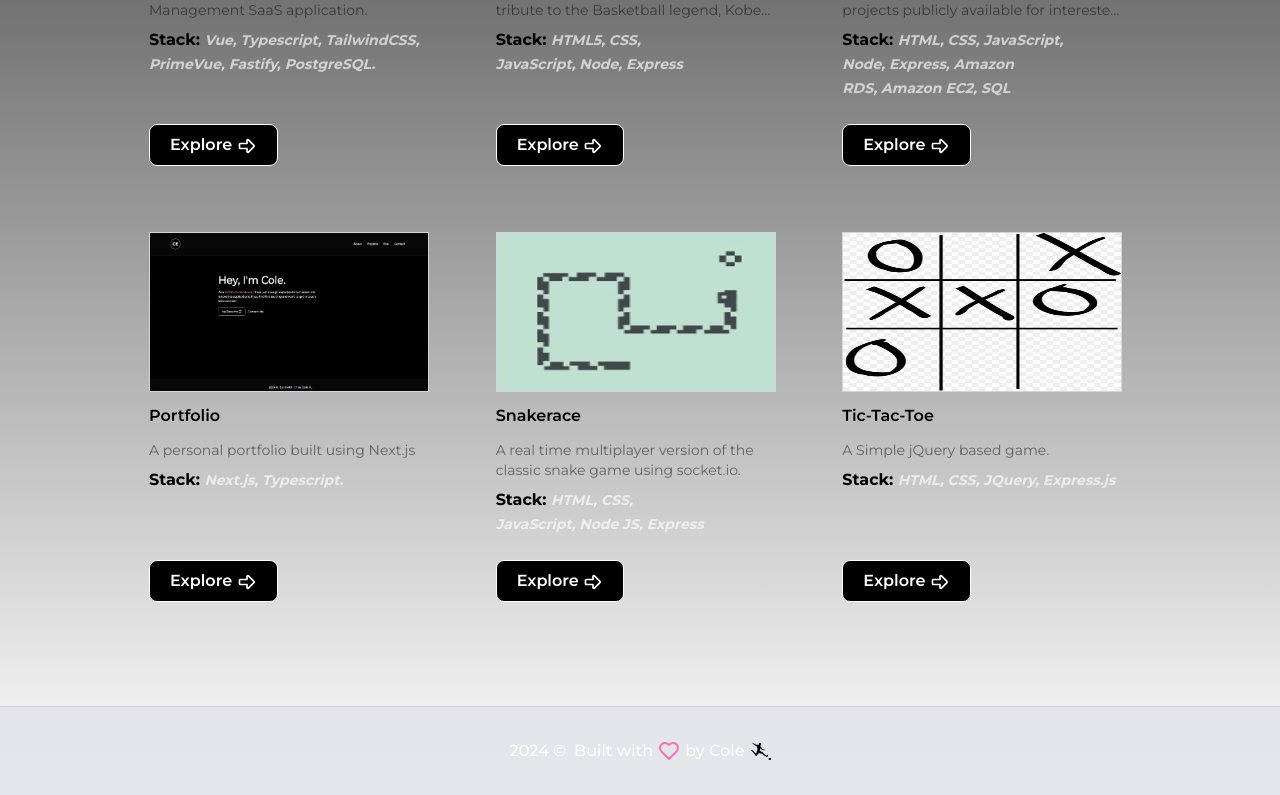
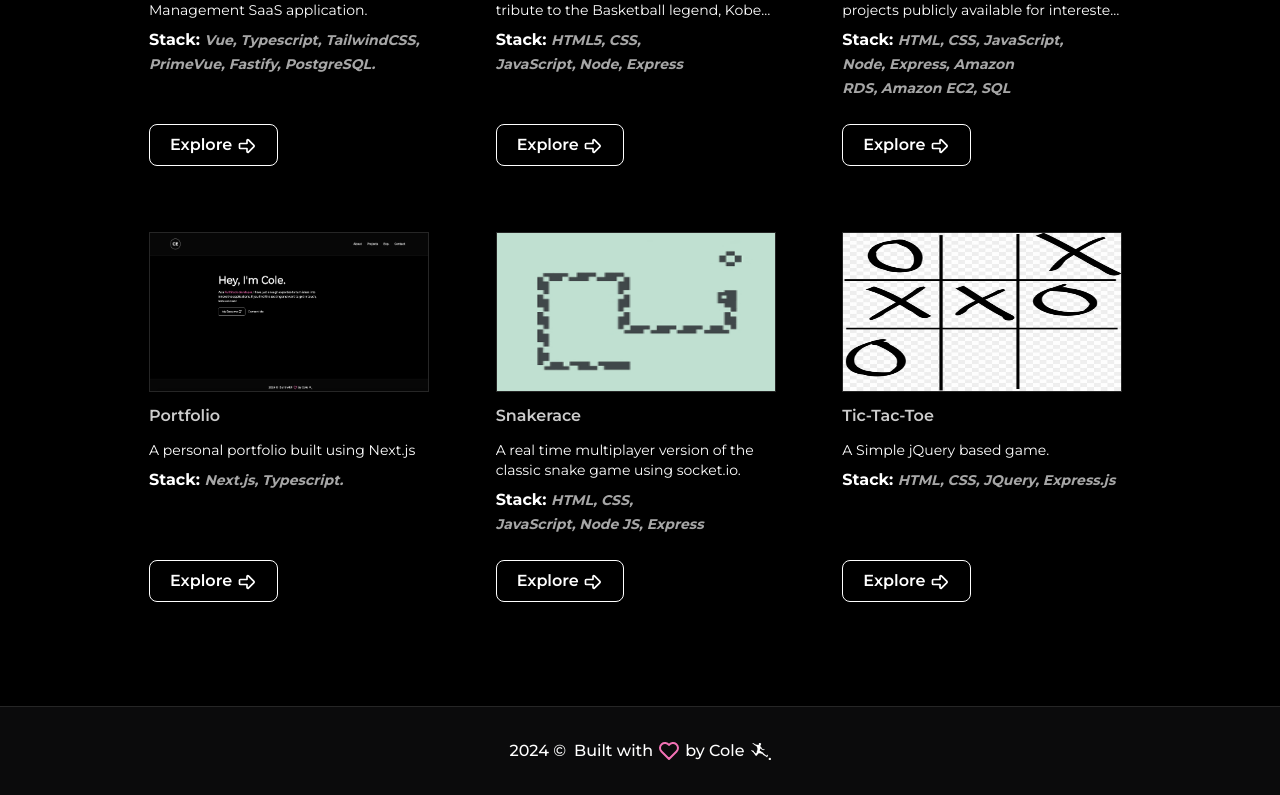
Before and after one commit to colenocks/portfolio_v2, a Next.js app: page /projects in a window 1280 px wide. Shown: the part 648-1443 px from the top of the page. Built offline with nearby package versions, Linux system fonts and the light colour scheme.

Commit message:
remove default color scheme setup

```diff
--- a/src/app/contact/page.tsx
+++ b/src/app/contact/page.tsx
@@ -16,11 +16,11 @@ const Contact = (props: Props) => {
     <BaseLayout>
       <AnimatedText text="Get in touch." className="mb-6 text-center" />
       <p className="mb-2 text-center text-base font-medium text-white">If you want to work with me, shoot me an email . You can also reach out on any of the links.</p>
-      <Link href="mailto:enockscoleman@gmail.com" target={"_blank"} className={"flex cursor-pointer items-center gap-x-2 py-1 text-xl font-bold hover:text-pink-400"}>
+      <Link href="mailto:enockscoleman@gmail.com" target={"_blank"} className={"flex cursor-pointer items-center gap-x-2 py-1 text-xl font-bold text-white hover:text-pink-400"}>
         <MailIcon />
         enockscoleman@gmail.com
       </Link>
-      <div className="mt-4 flex items-center gap-x-4">
+      <div className="mt-4 flex items-center gap-x-4 text-white">
         <Link href={"https://linkedin.com/in/coleman-enocks"}>
           <BrandLinkedinIcon className="scale:100 cursor-pointer transition-all ease-linear hover:scale-125 hover:text-pink-400" size={36} stroke={1.5} />
         </Link>
--- a/src/app/globals.css
+++ b/src/app/globals.css
@@ -1,30 +1,6 @@
 @tailwind base;
 @tailwind components;
 @tailwind utilities;
-
-:root {
-  --foreground-rgb: 0, 0, 0;
-  --background-start-rgb: 214, 219, 220;
-  --background-end-rgb: 255, 255, 255;
-}
-
-@media (prefers-color-scheme: dark) {
-  :root {
-    --foreground-rgb: 255, 255, 255;
-    --background-start-rgb: 0, 0, 0;
-    --background-end-rgb: 0, 0, 0;
-  }
-}
-
-body {
-  color: rgb(var(--foreground-rgb));
-  background: linear-gradient(
-      to bottom,
-      transparent,
-      rgb(var(--background-end-rgb))
-    )
-    rgb(var(--background-start-rgb));
-}
 
 @layer utilities {
   .text-balance {
--- a/src/app/projects/page.tsx
+++ b/src/app/projects/page.tsx
@@ -34,15 +34,13 @@ const ProjectItem = ({ name, image, link, description, stack, imageAlt }: Projec
   const bottomBorderAnimationClass =
     "after:absolute after:bottom-0 after:left-0 after:h-1 after:w-full after:scale-0 after:rounded-bl-lg after:rounded-br-lg after:bg-white after:transition-all after:duration-300 after:ease-out after:content-[''] hover:after:scale-100"
   return (
-    <article
-      className={`group relative z-10 flex flex-col items-center rounded-lg border border-transparent px-5 py-4 transition-colors hover:border-gray-300 hover:bg-gray-100 hover:dark:border-neutral-700 hover:dark:bg-neutral-800/30 ${bottomBorderAnimationClass}`}
-    >
-      <div className={"h-[160px] w-[280px] border border-gray-300 lg:mr-auto dark:border-neutral-800"}>
+    <article className={`group relative z-10 flex flex-col items-center rounded-lg border border-transparent px-5 py-4 text-white transition-colors hover:border-neutral-700 hover:bg-neutral-800/30 ${bottomBorderAnimationClass}`}>
+      <div className={"h-[160px] w-[280px] border border-neutral-800 lg:mr-auto"}>
         <Image className={"h-full w-full"} src={image} alt={imageAlt} />
       </div>
-      <h2 className="my-3 w-full text-center font-semibold capitalize lg:text-left">{name}</h2>
+      <h2 className="my-3 w-full text-center font-semibold capitalize text-white/80 lg:text-left">{name}</h2>
       <div className={"mb-6 flex w-full flex-col items-center lg:items-start"}>
-        <p className="line-clamp-3 max-w-[30ch] text-ellipsis text-balance text-sm opacity-50">{description}</p>
+        <p className="line-clamp-3 max-w-[30ch] text-ellipsis text-balance text-sm text-white">{description}</p>
         <p className={"mt-2 max-w-[30ch] text-balance font-bold"}>
           Stack: <span className={"text-sm italic text-white/65"}>{stack}</span>
         </p>
--- a/src/components/Footer.tsx
+++ b/src/components/Footer.tsx
@@ -6,9 +6,7 @@ import silhouette from "/public/silhouette.png"
 const Footer = ({ className = "" }) => {
   const year = new Date().getFullYear()
   return (
-    <footer
-      className={`absolute bottom-0 flex w-full items-center justify-center gap-2 border-t border-gray-300 bg-gradient-to-b from-zinc-200 px-32 py-8 font-medium text-white backdrop-blur-2xl lg:bg-gray-200 dark:border-neutral-800 dark:bg-zinc-800/30 dark:from-inherit lg:dark:bg-zinc-800/30 ${className}`}
-    >
+    <footer className={`absolute bottom-0 flex w-full items-center justify-center gap-2 border-t border-neutral-800  bg-zinc-800/30 from-inherit px-32 py-8 font-medium text-white backdrop-blur-2xl ${className}`}>
       <div>{year} &copy;</div>
       <div className={"flex"}>
         Built with{" "}
@@ -17,12 +15,7 @@ const Footer = ({ className = "" }) => {
         </span>
         by Cole{" "}
         <div className="ml-1.5 inline-block w-5 pt-1">
-          <Image
-            src={silhouette}
-            alt='Image by Mohamed Hassan from Pixabay - "https://pixabay.com//?utm_source=link-attribution&utm_medium=referral&utm_campaign=image&utm_content=3714836"'
-            className={"h-auto w-full invert-0 dark:invert"}
-            loading="lazy"
-          />
+          <Image src={silhouette} alt='Image by Mohamed Hassan from Pixabay - "https://pixabay.com//?utm_source=link-attribution&utm_medium=referral&utm_campaign=image&utm_content=3714836"' className={"h-auto w-full invert"} loading="lazy" />
         </div>
       </div>
     </footer>
--- a/src/components/Navbar.tsx
+++ b/src/components/Navbar.tsx
@@ -27,7 +27,7 @@ const CustomLink = ({ href, title, className = "" }: CustomLinkProps) => {
 
 const NavBar = () => {
   return (
-    <header className="flex w-full flex-col items-center justify-center gap-6 border-b border-gray-300 bg-gradient-to-b from-zinc-200 p-10 font-medium text-white backdrop-blur-2xl lg:flex-row lg:justify-between lg:gap-5 lg:px-32 lg:py-8  dark:border-neutral-800 dark:bg-zinc-800/30 dark:from-inherit lg:dark:bg-zinc-800/30">
+    <header className="flex w-full flex-col items-center justify-center gap-6 border-b border-neutral-800  bg-zinc-800/30 from-inherit  p-10 font-medium text-white backdrop-blur-2xl lg:flex-row lg:justify-between lg:gap-5 lg:px-32 lg:py-8 ">
       <Logo />
       <nav className="">
         <CustomLink href="/about" title="About" className="ml-8" />
--- a/src/components/WorkHistory.tsx
+++ b/src/components/WorkHistory.tsx
@@ -28,7 +28,7 @@ const JobDetails = ({ role, companyLink, company, period, address, summary, read
         </svg>
       </figure>
 
-      <div className={"w-full self-start"}>
+      <div className={"w-full self-start text-white"}>
         <h3 className={"text-2xl font-bold capitalize"}>
           {role}&nbsp;
           <a className={"text-primary capitalize"} href={companyLink} target={"_blank"}>
```
